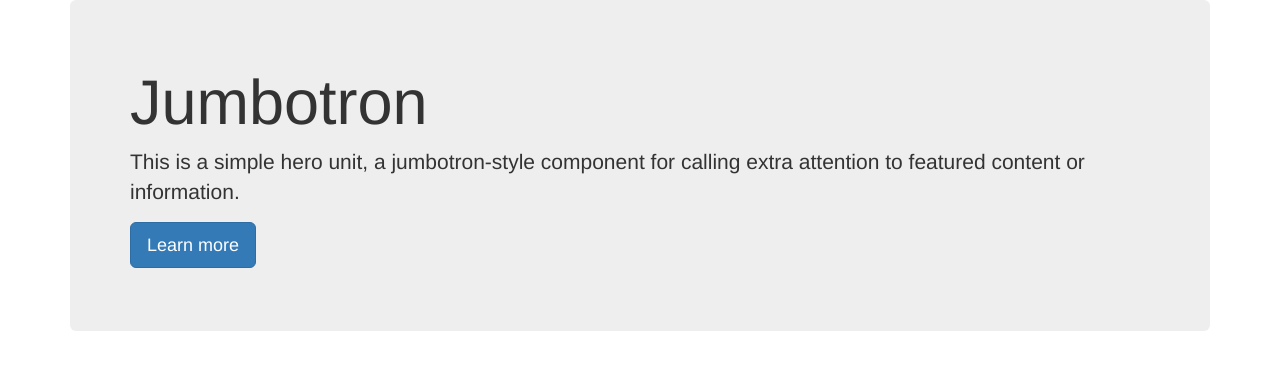
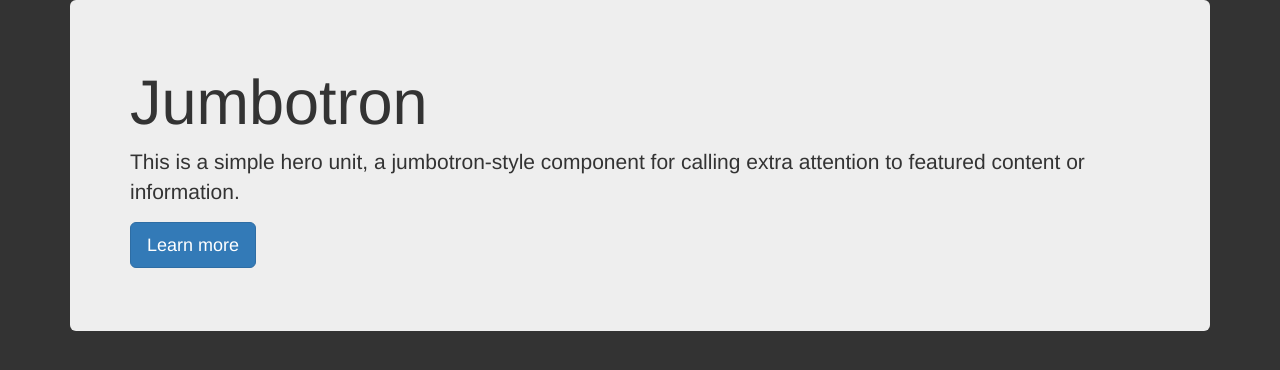
Before and after one commit to PAK90/comparisons, a React app: page / in a window 1280 px wide. Shown: the top 370 px of the page. Built offline with nearby package versions, Linux system fonts and the light colour scheme.

Commit message:
Added icons, attempted to add .scss.

```diff
--- a/index.html
+++ b/index.html
@@ -3,6 +3,8 @@
 <head>
 	<meta charset="UTF-8">
 	<title>WhatIsCooler.com</title>
+  <link rel="icon" type="image/png" href="favicon-32x32.png" sizes="32x32">
+  <link rel="icon" type="image/png" href="favicon-16x16.png" sizes="16x16">
 </head>
 <body>
 	<div id="myApp"></div>
--- a/src/index.jsx
+++ b/src/index.jsx
@@ -1,6 +1,7 @@
-require("../node_modules/bootstrap/dist/css/bootstrap.min.css")
+require("../node_modules/bootstrap/dist/css/bootstrap.min.css");
 import React from 'react';
 import ReactDOM from 'react-dom';
+require("./styles/customisations.scss");
 
 export class App extends React.Component {
 	render() {
--- /dev/null
+++ b/src/styles/customisations.scss
@@ -0,0 +1,12 @@
+@import url(//fonts.googleapis.com/css?family=Dosis:400,600);
+
+html {
+  /*font-family:"Open Sans";*/
+  font-family: 'Dosis';
+}
+
+$backgroundColour: #333;
+
+body {
+  background-color: $backgroundColour;
+}
--- a/webpack.loaders.js
+++ b/webpack.loaders.js
@@ -5,7 +5,7 @@ module.exports = [
 		loaders: ['react-hot', 'babel'],
 	},
 	{
-		test: /\.css$/,
+		test: /(\.scss|\.css)$/,
 		loader: 'style-loader!css-loader'
 	},
 	{
```
Also changed, not shown: favicon-16x16.png (added), favicon-32x32.png (added).
